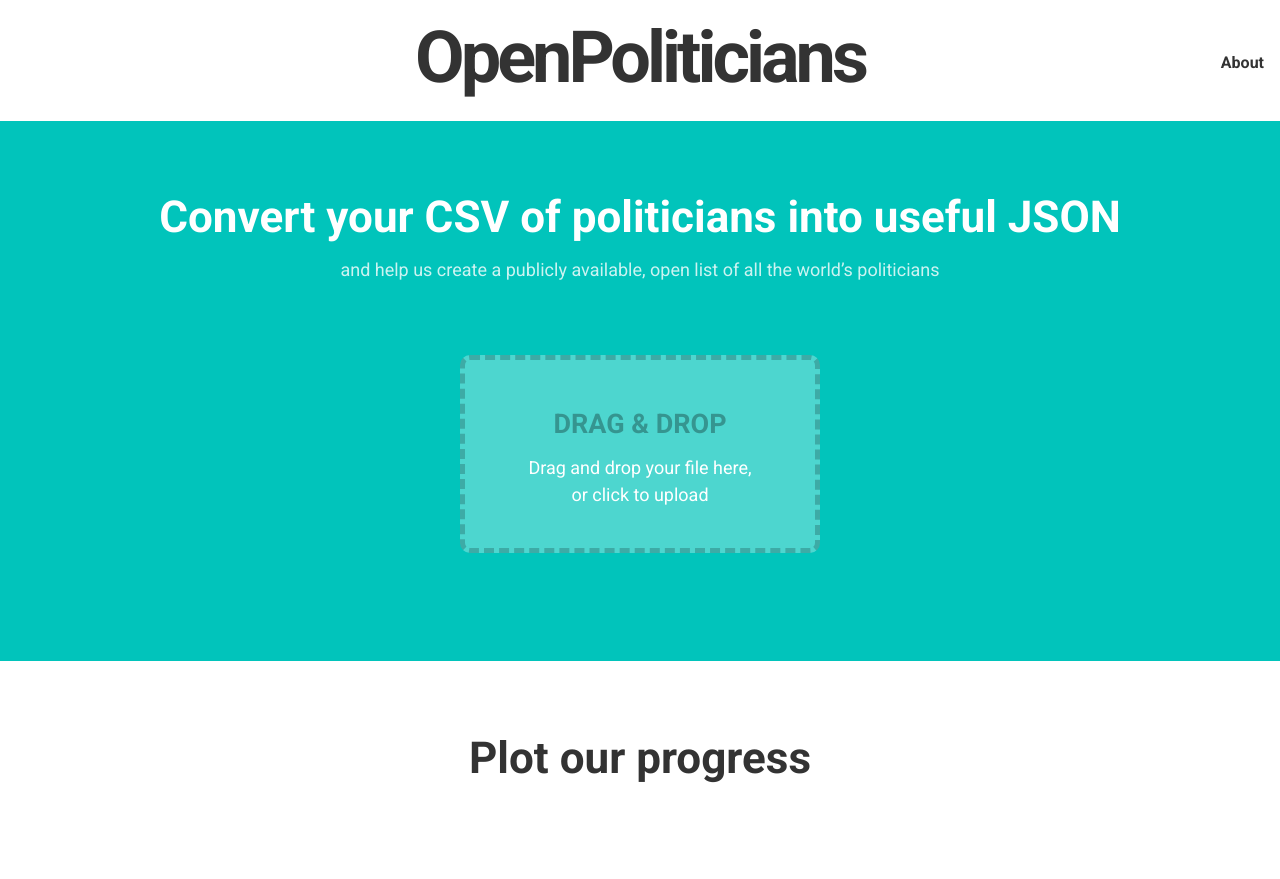
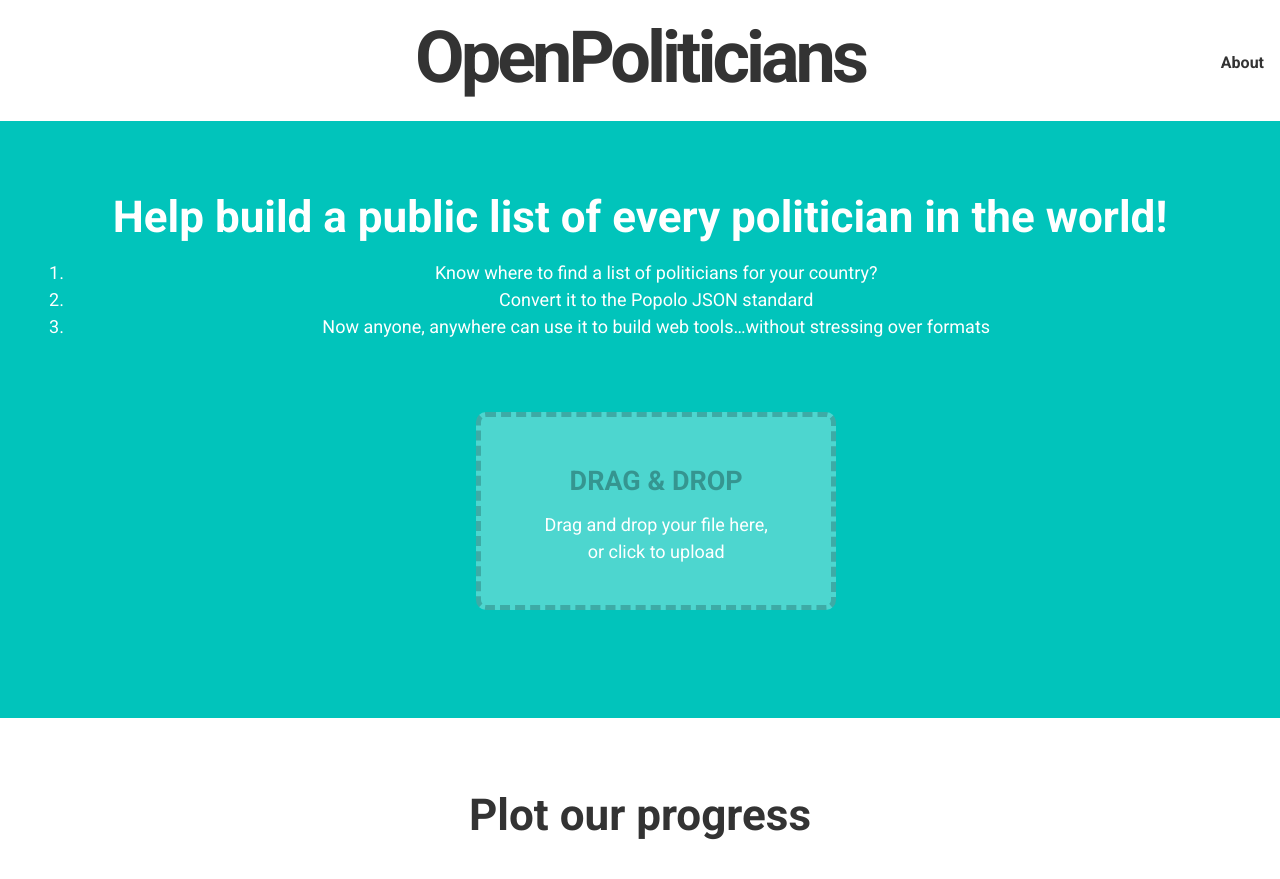
Before and after one commit to everypolitician/everypolitician, a Jekyll site: the page built from index.html, in a window 1280 px wide and 900 px high. Shown: the top 879 px of the window. Built offline with Jekyll 4.4.1, drawn with Linux system fonts in a browser that asks for light colours; comment, search, counter and statistics services are not loaded.

Commit message:
New introductory text

```diff
--- a/index.html
+++ b/index.html
@@ -3,9 +3,13 @@
 ---
 <div class="hero hero--homepage hero--blue">
       <div class="container">
-          <h1>Convert your CSV of politicians into useful JSON</h1>
-          <p class="subtitle">and help us create a publicly available, open list of all the world’s politicians</p>
-
+          <h1>Help build a public list of every politician in the world!</h1>
+          <p class="subtitle">
+          <ol>
+            <li>Know where to find a list of politicians for your country?</li>
+            <li>Convert it to the Popolo JSON standard</li>
+            <li>Now anyone, anywhere can use it to build web tools…without stressing over formats</li>
+          </p>
           <div class="upload-area">
                <form action="{{ site.baseurl }}/step-2"
             class="dropzone uploader"
```
